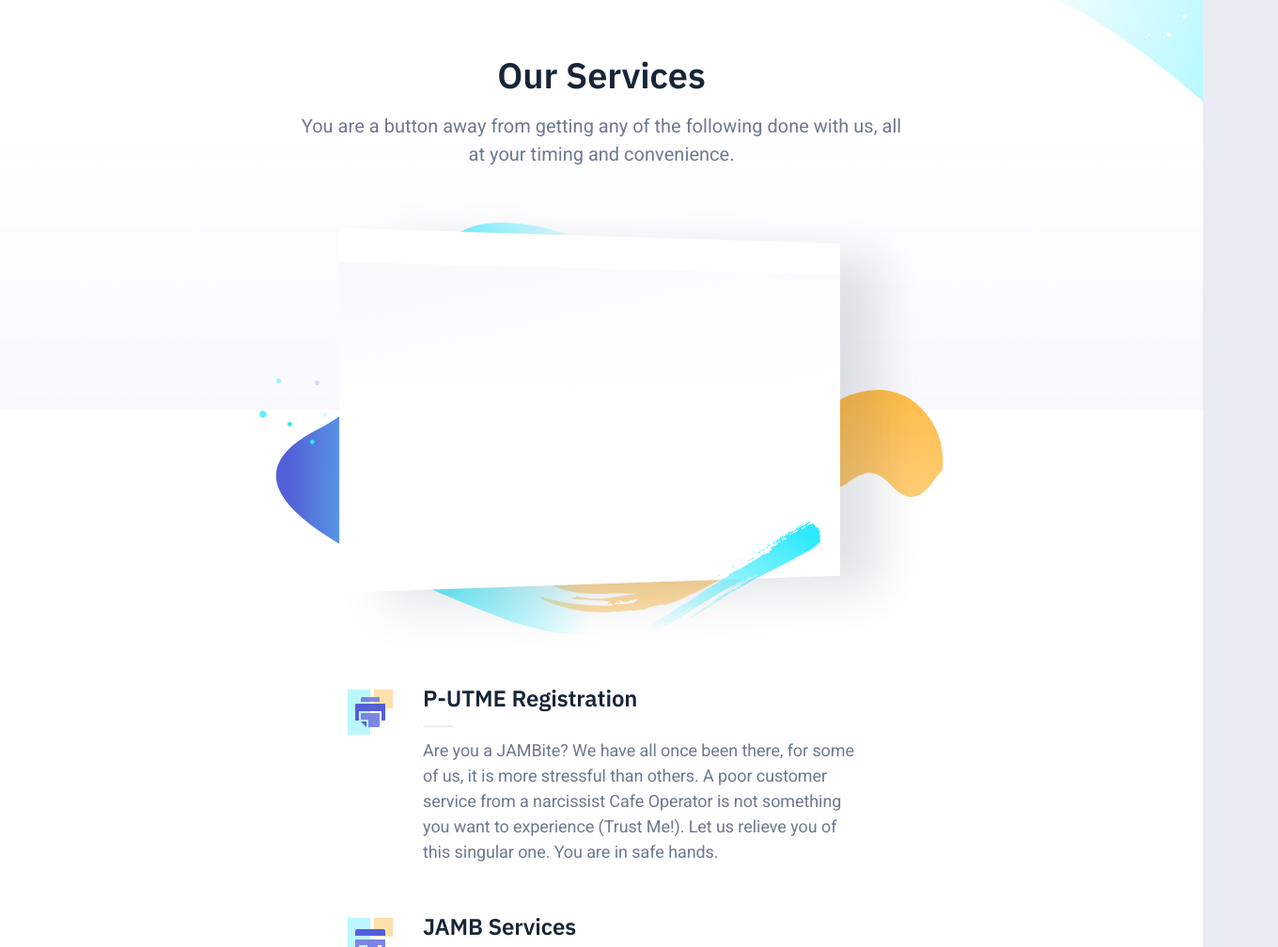
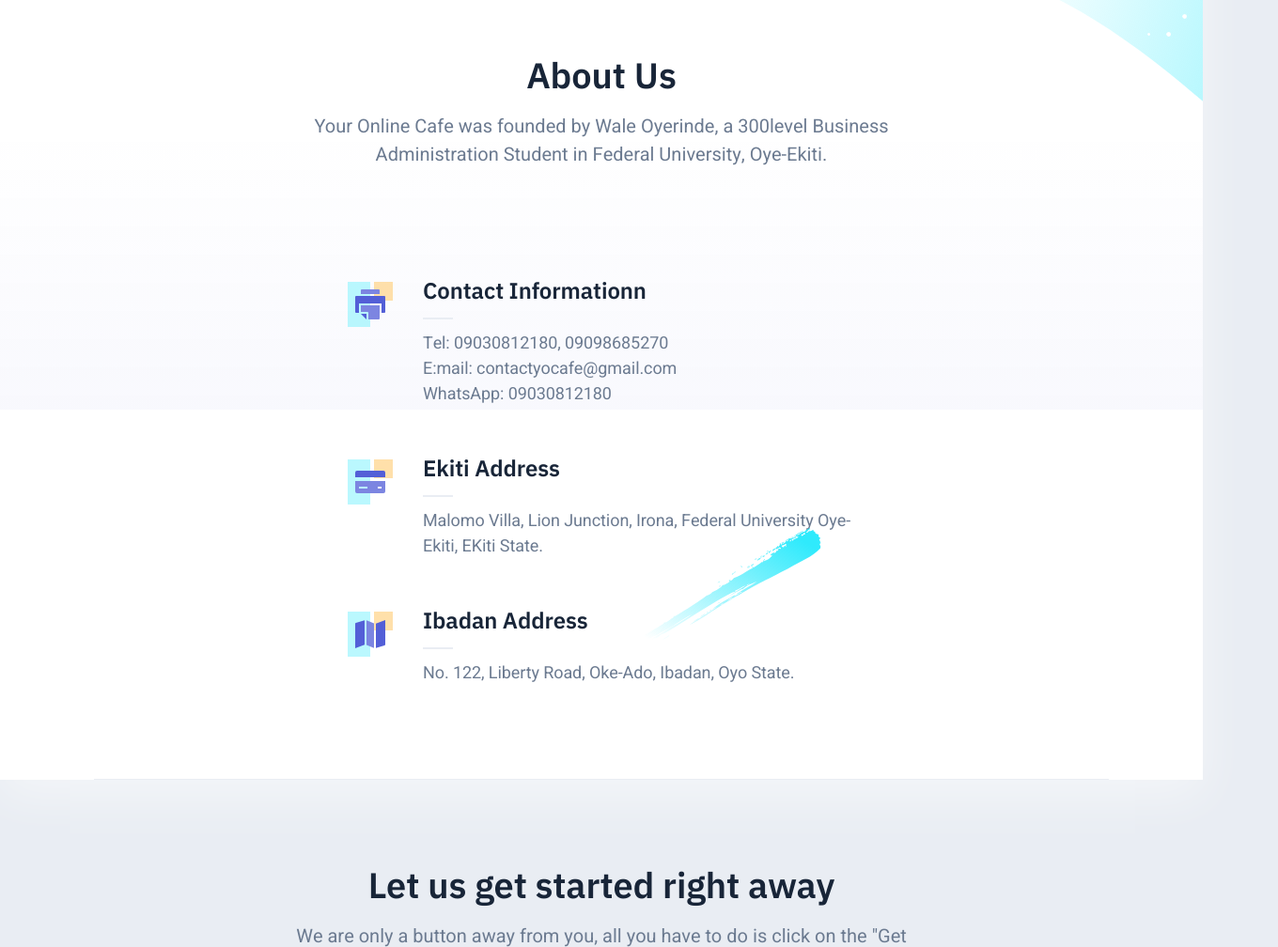
Before and after one commit to yocafe/yocafe.github.io, a plain HTML site: page About Us.html in a window 1280 px wide. Shown: the part 700-1708 px from the top of the page at 94% size, 1360 px wide, since content can reach past the window. Drawn offline with nearby package versions, Linux system fonts and the light colour scheme.

Commit message:
Update About Us.html

```diff
--- a/About Us.html
+++ b/About Us.html
@@ -4,7 +4,7 @@
     <meta charset="utf-8">
     <meta http-equiv="X-UA-Compatible" content="IE=edge">
     <meta name="viewport" content="width=device-width, initial-scale=1">
-    <title>Switch Template</title>
+    <title>About Us</title>
     <link href="https://fonts.googleapis.com/css?family=Heebo:400,700|IBM+Plex+Sans:600" rel="stylesheet">
     <link rel="stylesheet" href="dist/css/style.css">
     <script src="https://unpkg.com/scrollreveal@4.0.0/dist/scrollreveal.min.js"></script>
@@ -31,7 +31,7 @@
                 <div class="container">
                     <div class="hero-inner">
 						<div class="hero-copy">
-	                        <h1 class="hero-title mt-0">YourOnlineCafe</h1>
+							<h1 class="hero-title mt-0"><a href="index.html">YourOnlineCafe</a></h1>
 	                        <p class="hero-paragraph">We are an Online Cafe with experienced professionals that are ready to help you with all your online registration and payment needs at rock-bottom prices.</p>
 	                        <div class="hero-cta">
 								<a class="button button-primary" href="https://wa.me/message/AQKVISUNCAVHK1">Get Started</a>
@@ -64,14 +64,14 @@
 					<div class="features-inner section-inner has-bottom-divider">
 						<div class="features-header text-center">
 							<div class="container-sm">
-								<h2 class="section-title mt-0">Our Services</h2>
-	                            <p class="section-paragraph">You are a button away from getting any of the following done with us, all at your timing and convenience.</p>
+								<h2 class="section-title mt-0">About Us</h2>
+	                            <p class="section-paragraph">Your Online Cafe was founded by Wale Oyerinde, a 300level Business Administration Student in Federal University, Oye-Ekiti.</p>
 								<div class="features-image">
 									<img class="features-illustration asset-dark" src="dist/images/features-illustration-dark.svg" alt="Feature illustration">
-									<img class="features-box asset-dark" src="dist/images/features-box-dark.svg" alt="Feature box">
+
 									<img class="features-illustration asset-dark" src="dist/images/features-illustration-top-dark.svg" alt="Feature illustration top">
-									<img class="features-illustration asset-light" src="dist/images/features-illustration-light.svg" alt="Feature illustration">
-									<img class="features-box asset-light" src="dist/images/features-box-light.svg" alt="Feature box">
+
+
 									<img class="features-illustration asset-light" src="dist/images/features-illustration-top-light.svg" alt="Feature illustration top">
 								</div>
 							</div>
@@ -84,8 +84,10 @@
 										<img class="asset-dark" src="dist/images/feature-01-dark.svg" alt="Feature 01">
                                     </div>
 									<div class="feature-content">
-                                    	<h3 class="feature-title mt-0">P-UTME Registration</h3>
-                                    	<p class="text-sm mb-0">Are you a JAMBite? We have all once been there, for some of us, it is more stressful than others. A poor customer service from a narcissist Cafe Operator is not something you want to experience (Trust Me!). Let us relieve you of this singular one. You are in safe hands.</p>
+                                    	<h3 class="feature-title mt-0">Contact Informationn</h3>
+                                    	<p class="text-sm mb-0">Tel: 09030812180, 09098685270</p>
+										<p class="text-sm mb-0">E:mail: contactyocafe@gmail.com</p>
+										<p class="text-sm mb-0">WhatsApp: 09030812180</p>
 									</div>
 								</div>
                             </div>
@@ -96,8 +98,8 @@
 										<img class="asset-dark" src="dist/images/feature-02-dark.svg" alt="Feature 02">
                                     </div>
 									<div class="feature-content">
-                                    	<h3 class="feature-title mt-0">JAMB Services</h3>
-                                    	<p class="text-sm mb-0">Although, over the years, JAMB has imposed a lot of restrictions on Cyber Cafes, but we can still help you with some JAMB Services such as Result Upload to JAMB Portal, Admission Letter Printing and Original Result Printing, amidst others.</p>
+                                    	<h3 class="feature-title mt-0">Ekiti Address</h3>
+                                    	<p class="text-sm mb-0">Malomo Villa, Lion Junction, Irona, Federal University Oye-Ekiti, EKiti State.</p>
 									</div>
 								</div>
                             </div>
@@ -108,22 +110,12 @@
 										<img class="asset-dark" src="dist/images/feature-03-dark.svg" alt="Feature 03">
                                     </div>
 									<div class="feature-content">
-                                    	<h3 class="feature-title mt-0">Online Payments</h3>
-                                    	<p class="text-sm mb-0">This is a rather tough one, I understand how difficult it is to trust strangers with payment of huge sums, but if you could get past that mind hurdle, you could also trust us to handle your online payments with utmost precision. Familiar with that "Transaction Declined" that still debits your account, well, with years of experience, we have come up with superior methods that work and reduces the occurence of such tragedies..</p>
+                                    	<h3 class="feature-title mt-0">Ibadan Address</h3>
+                                    	<p class="text-sm mb-0">No. 122, Liberty Road, Oke-Ado, Ibadan, Oyo State.</p>
 									</div>
 								</div>
 		             </div>
-							<div class="feature is-revealing">
-                                <div class="feature-inner">
-                                    <div class="feature-icon">
-										<img class="asset-light" src="dist/images/feature-03-light.svg" alt="Feature 03">
-										<img class="asset-dark" src="dist/images/feature-03-dark.svg" alt="Feature 03">
-                                    </div>
-									<div class="feature-content">
-                                    	<h3 class="feature-title mt-0">Other Services</h3>
-                                    	<p class="text-sm mb-0">You could do a whole lot more with us, but sadly, there is a limit to what we can get done on the World Wide Web, however, if by any stroke of luck, you happen to be in our vicinity, do pay us a visit at any of our physical branches. We have fully equipped computer offices in Ibadan and Ekiti. Our Ibadan Office: No. 122, Liberty Road, Ibadan. Ekiti Office: Malomo Villa, Irona, Federal University Oye-Ekiti, Oye-Ekiti.</p>
-									</div>
-								</div>
+
                             </div>
                         </div>
                     </div>
```
